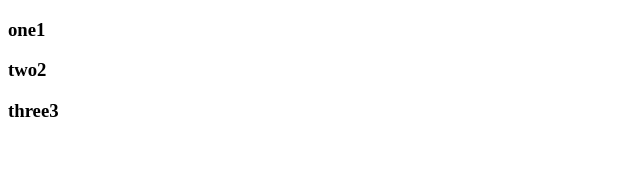
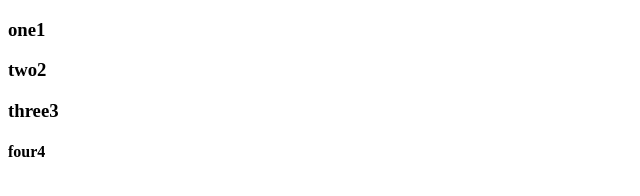
Before and after one commit to EFTEKHER/ostadone, a plain HTML site: page index.html in a window 1280 px wide. Shown: the full height of the page, 0-640 px from the left. Drawn offline with Linux system fonts and the light colour scheme.

Commit message:
version 2.0.0

```diff
--- a/index.html
+++ b/index.html
@@ -9,5 +9,6 @@
     <h3>one1</h3>
     <h3>two2</h3>
     <h3>three3</h3>
+    <h4>four4</h4>
 </body>
 </html>
```
